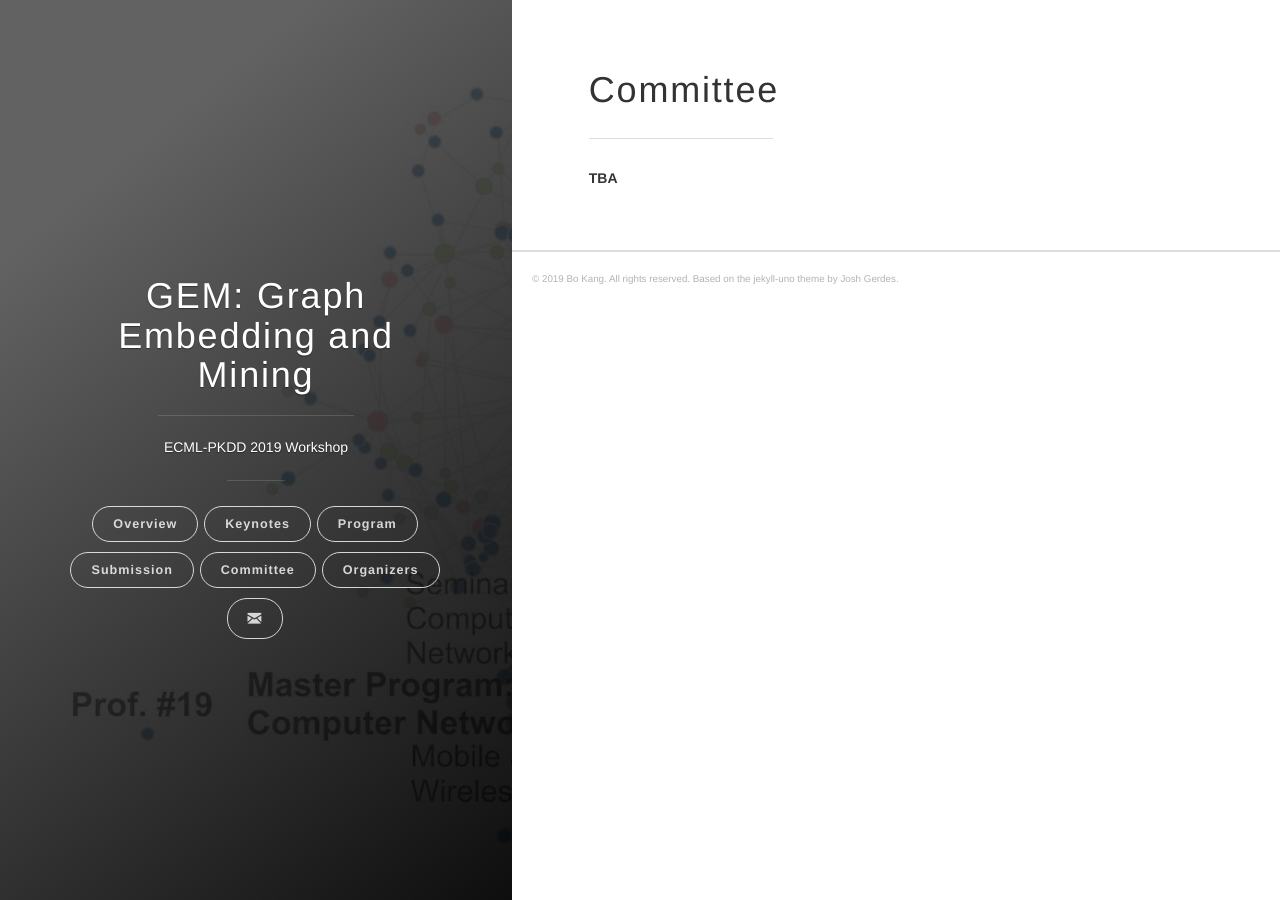
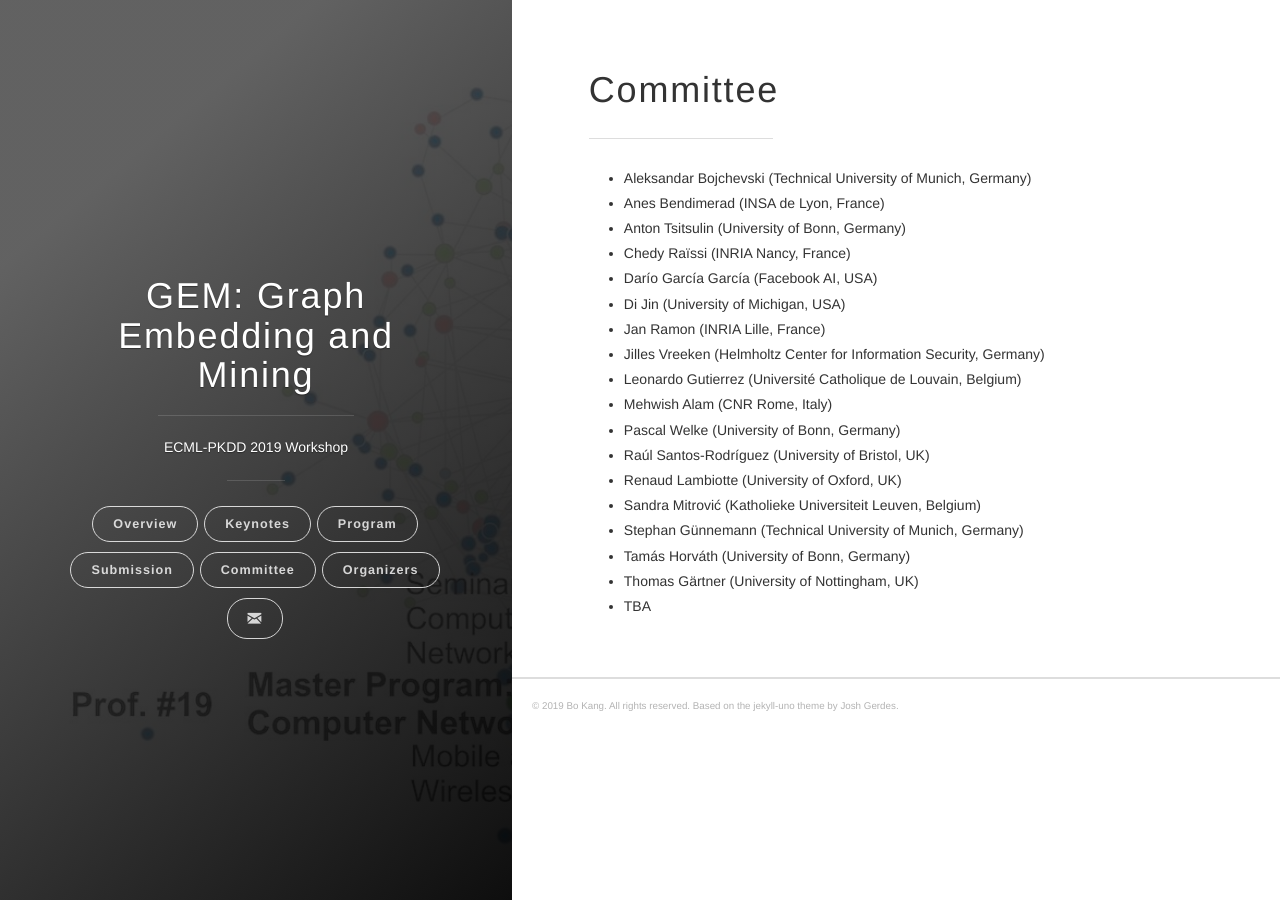
Before and after one commit to gem-ecmlpkdd/gem-ecmlpkdd.github.io, a Jekyll site: the page built from pages/committee.md, in a window 1280 px wide. Built offline with Jekyll 4.4.1, drawn with Linux system fonts in a browser that asks for light colours.

Commit message:
update part of PCs.

```diff
--- a/pages/committee.md
+++ b/pages/committee.md
@@ -4,4 +4,21 @@
 permalink: /committee/
 ---
 ---
-**TBA**
+* Aleksandar Bojchevski (Technical University of Munich, Germany)
+* Anes Bendimerad (INSA de Lyon, France)
+* Anton Tsitsulin (University of Bonn, Germany)
+* Chedy Raïssi (INRIA Nancy, France)
+* Darío García García (Facebook AI, USA)
+* Di Jin (University of Michigan, USA)
+* Jan Ramon (INRIA Lille, France)
+* Jilles Vreeken (Helmholtz Center for Information Security, Germany)
+* Leonardo Gutierrez (Université Catholique de Louvain, Belgium)
+* Mehwish Alam (CNR Rome, Italy)
+* Pascal Welke (University of Bonn, Germany)
+* Raúl Santos-Rodríguez (University of Bristol, UK)
+* Renaud Lambiotte (University of Oxford, UK)
+* Sandra Mitrović (Katholieke Universiteit Leuven, Belgium)
+* Stephan Günnemann (Technical University of Munich, Germany)
+* Tamás Horváth (University of Bonn, Germany)
+* Thomas Gärtner (University of Nottingham, UK)
+* TBA
```
Also changed, not shown: 8 other files.
